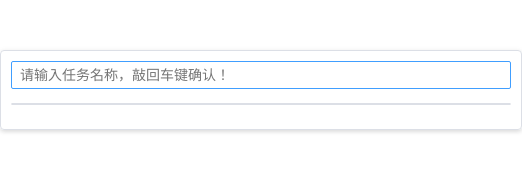
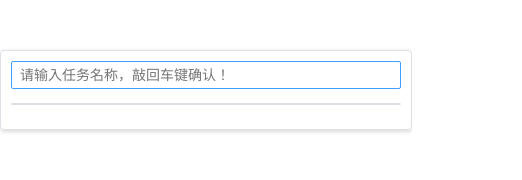
Before and after one commit to lhw5/Todo-List, a Vue app: page / in a window 390 px wide. Shown: the top 180 px of the page, 522 px wide, since content can reach past the window. Built offline with nearby package versions, Linux system fonts and the light colour scheme.

Commit message:
Vue2-todolist

```diff
--- a/src/App.vue
+++ b/src/App.vue
@@ -100,9 +100,19 @@ export default {
 </script>
 
 <style>
-@media screen and (min-width:375px) and (max-width:1920px){
+@media screen and (min-width:1024px) and (max-width:1920px){
   .todo-container{
     width: 500px;
+  }
+}
+@media screen and (min-width:414px) and (max-width:1024px){
+  .todo-container{
+    width: 350px;
+  }
+}
+@media screen and (max-width:414px){
+  .todo-container{
+    width: 100%;
   }
 }
 body {
```
